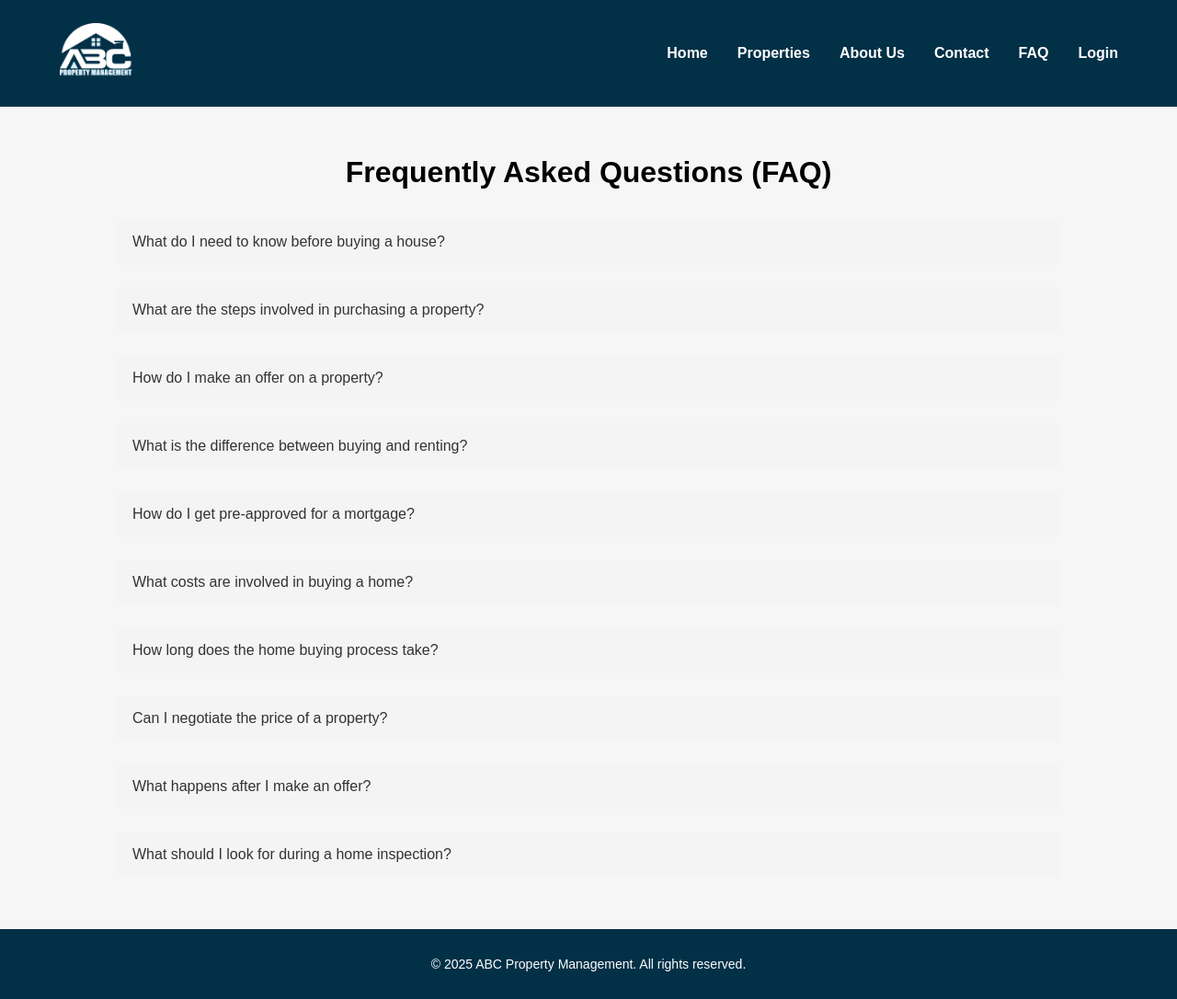
After one commit to emanuellycarvalho/poperty-management, a PHP site: page /pages/faq.php in a window 1280 px wide. The commit adds this page. Shown: the whole page at 92% size. Run offline with PHP 8.4, Linux system fonts and the light colour scheme.

Commit message:
faq page

```diff
--- a/assets/css/style.css
+++ b/assets/css/style.css
@@ -703,3 +703,51 @@ footer {
     text-decoration: none;
     cursor: pointer;
 }
+
+/* Style for FAQ page */
+.faq-container {
+    width: 80%;
+    margin: 0 auto;
+    padding: 2rem;
+}
+
+h1 {
+    font-size: 2rem;
+    margin-bottom: 2rem;
+    text-align: center;
+}
+
+/* Style for FAQ sections */
+.faq-section {
+    margin-bottom: 1.5rem;
+}
+
+.accordion {
+    background-color: #f4f4f4;
+    color: #333;
+    padding: 1rem;
+    width: 100%;
+    border: none;
+    text-align: left;
+    cursor: pointer;
+    font-size: 1rem;
+    transition: background-color 0.3s ease;
+}
+
+.accordion:hover {
+    background-color: #ddd;
+}
+
+/* Style for the hidden panel (content) */
+.panel {
+    padding: 0 1rem;
+    display: none;
+    background-color: #f9f9f9;
+    margin-top: 0.5rem;
+    border-left: 2px solid #ddd;
+}
+
+/* Active accordion button style */
+.accordion.active {
+    background-color: #ccc;
+}
--- a/index.php
+++ b/index.php
@@ -44,6 +44,7 @@ $userRole = isset($_SESSION['user_role']) ? $_SESSION['user_role'] : null;
                 <li><a href="./pages/properties.php">Properties</a></li>
                 <li><a href="./pages/about.php">About Us</a></li>
                 <li><a href="./pages/contact.php">Contact</a></li>
+                <li><a href="./pages/faq.php">FAQ</a></li>
 
                 <?php if ($isLoggedIn): ?>
                     <?php if ($userRole === 'seller' || $userRole === 'admin'): ?>
--- /dev/null
+++ b/pages/faq.php
@@ -0,0 +1,95 @@
+<?php include('./templates/header.php'); ?>
+
+<div class="faq-container">
+    <h1>Frequently Asked Questions (FAQ)</h1>
+
+    <div class="faq-section">
+        <button class="accordion">What do I need to know before buying a house?</button>
+        <div class="panel">
+            <p>Before buying a house, it's important to check your finances, know your budget, research different areas, and understand the ongoing costs, such as mortgage, insurance, and property taxes. It's also wise to get pre-approved for a loan to ensure you're ready when you find the right property.</p>
+        </div>
+    </div>
+
+    <div class="faq-section">
+        <button class="accordion">What are the steps involved in purchasing a property?</button>
+        <div class="panel">
+            <p>The typical steps involved in purchasing a property include: 1. Determining your budget, 2. Getting pre-approved for a loan, 3. Finding a real estate agent, 4. Viewing properties, 5. Making an offer, 6. Completing paperwork and legal requirements, 7. Finalising the loan, and 8. Closing the deal.</p>
+        </div>
+    </div>
+
+    <div class="faq-section">
+        <button class="accordion">How do I make an offer on a property?</button>
+        <div class="panel">
+            <p>To make an offer, contact the seller or the real estate agent. They will guide you through the process and help determine the appropriate offer based on market value, comparable sales, and the property's condition.</p>
+        </div>
+    </div>
+
+    <div class="faq-section">
+        <button class="accordion">What is the difference between buying and renting?</button>
+        <div class="panel">
+            <p>Buying a property means you're paying towards ownership, while renting is a temporary arrangement where you pay monthly rent without building equity. Owning a home gives you long-term security and investment potential, while renting offers flexibility with fewer responsibilities.</p>
+        </div>
+    </div>
+
+    <div class="faq-section">
+        <button class="accordion">How do I get pre-approved for a mortgage?</button>
+        <div class="panel">
+            <p>To get pre-approved for a mortgage, you will need to provide documentation such as your income, credit history, employment status, and outstanding debts. A lender will review this information and give you a pre-approval letter, which will tell you the maximum amount you can borrow.</p>
+        </div>
+    </div>
+
+    <div class="faq-section">
+        <button class="accordion">What costs are involved in buying a home?</button>
+        <div class="panel">
+            <p>Besides the purchase price, there are additional costs such as stamp duty, home inspections, closing costs, loan fees, and possibly renovation costs. It’s important to account for these expenses when budgeting for your new home.</p>
+        </div>
+    </div>
+
+    <div class="faq-section">
+        <button class="accordion">How long does the home buying process take?</button>
+        <div class="panel">
+            <p>The process can vary, but typically, from the time you make an offer until closing takes around 4 to 8 weeks. This includes time for inspections, loan processing, and completing legal documents.</p>
+        </div>
+    </div>
+
+    <div class="faq-section">
+        <button class="accordion">Can I negotiate the price of a property?</button>
+        <div class="panel">
+            <p>Yes, you can negotiate. Many buyers negotiate the price of the property, especially if it has been on the market for a while or if there are any issues with the property. It's always worth asking for a better price, especially if you have done your research on comparable properties in the area.</p>
+        </div>
+    </div>
+
+    <div class="faq-section">
+        <button class="accordion">What happens after I make an offer?</button>
+        <div class="panel">
+            <p>After making an offer, the seller may accept, reject, or counter the offer. If they counter, you can either accept their new terms or negotiate further. Once the offer is accepted, you will begin the process of signing contracts, obtaining financing, and completing inspections.</p>
+        </div>
+    </div>
+
+    <div class="faq-section">
+        <button class="accordion">What should I look for during a home inspection?</button>
+        <div class="panel">
+            <p>During a home inspection, you should look for any structural issues, electrical problems, plumbing issues, roof condition, and overall maintenance of the property. It’s essential to hire a professional inspector to ensure the property is in good condition before purchasing.</p>
+        </div>
+    </div>
+</div>
+
+<script>
+const accordions = document.querySelectorAll('.accordion');
+
+accordions.forEach(acc => {
+    acc.addEventListener('click', function() {
+        this.classList.toggle('active');
+        const panel = this.nextElementSibling;
+
+        if (panel.style.display === "block") {
+            panel.style.display = "none";
+        } else {
+            panel.style.display = "block";
+        }
+    });
+});
+</script>
+
+
+<?php include('./templates/footer.php'); ?>
--- a/pages/templates/header.php
+++ b/pages/templates/header.php
@@ -29,6 +29,7 @@
                 <li><a href="./properties.php">Properties</a></li>
                 <li><a href="./about.php">About Us</a></li>
                 <li><a href="./contact.php">Contact</a></li>
+                <li><a href="./faq.php">FAQ</a></li>
 
                 <?php if ($isLoggedIn): ?>
                     <?php if ($userRole === 'seller' || $userRole === 'admin'): ?>
```
